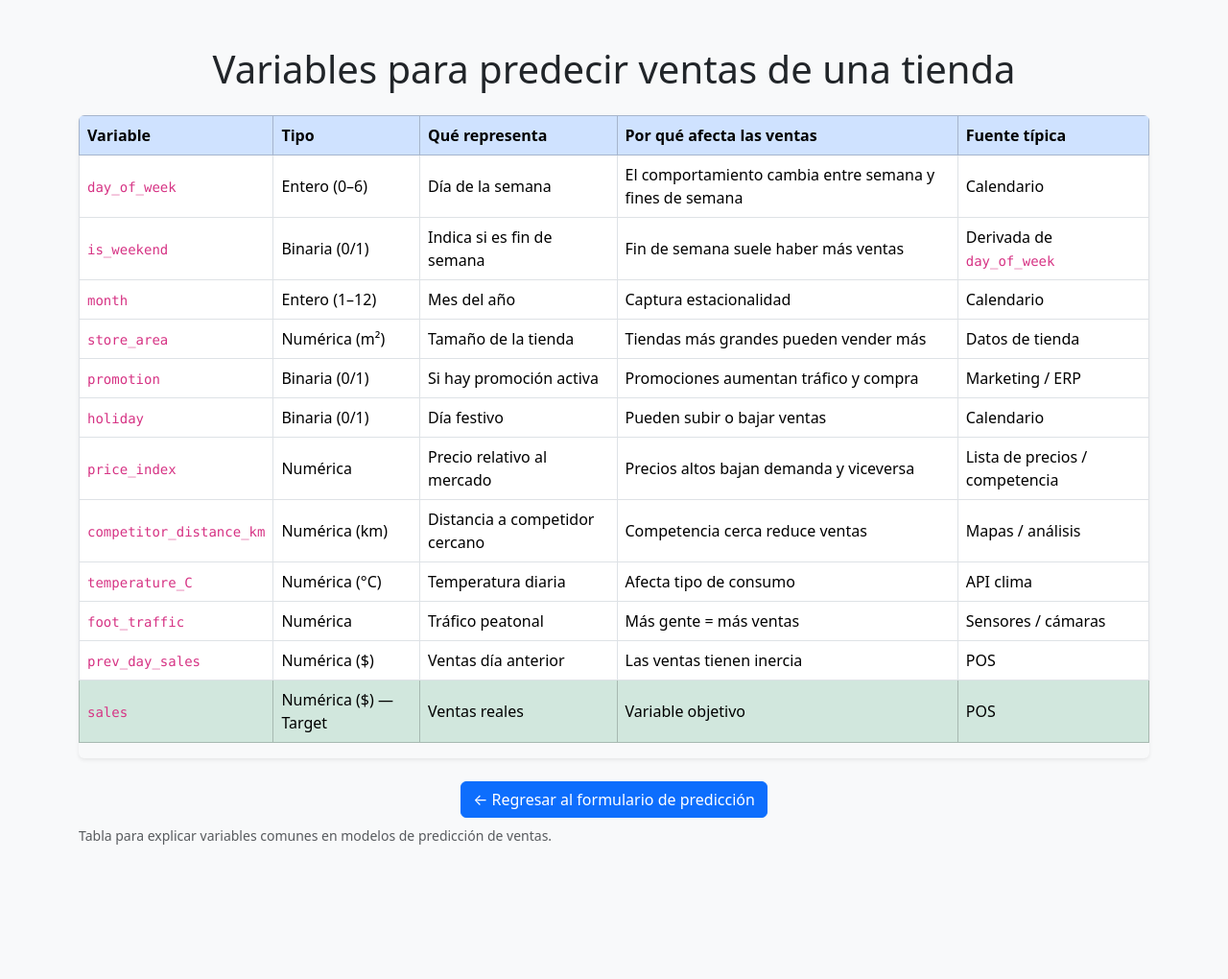
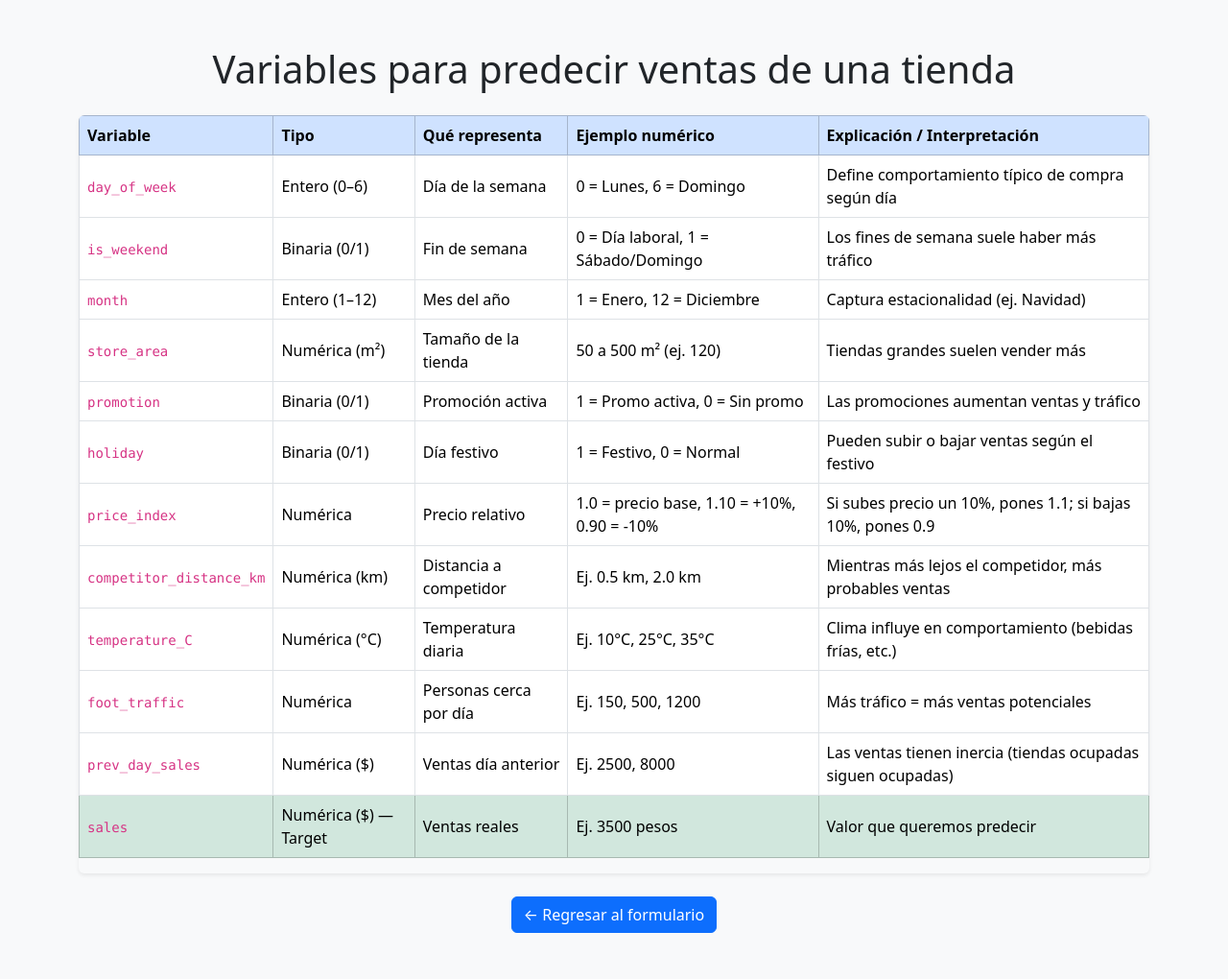
Before and after one commit to Josslyv/machinelearning_store_sales, a Flask app: page /variables in a window 1280 px wide. Shown: the whole page at 96% size. Before the commit the page ends 880 px from the top, so only its background shows below. Run offline with Flask 3, Linux system fonts and the light colour scheme; parts of the project's set-up code (start-up, migrations or seed data) failed here and were passed over.

Commit message:
Variable table guide updated

```diff
--- a/templates/variables.html
+++ b/templates/variables.html
@@ -4,17 +4,11 @@
   <meta charset="utf-8" />
   <meta name="viewport" content="width=device-width, initial-scale=1">
   <title>Variables — Predicción de Ventas</title>
-
-  <!-- Bootstrap CSS -->
-  <link
-    href="https://cdn.jsdelivr.net/npm/bootstrap@5.3.2/dist/css/bootstrap.min.css"
-    rel="stylesheet">
+  <link href="https://cdn.jsdelivr.net/npm/bootstrap@5.3.2/dist/css/bootstrap.min.css" rel="stylesheet">
 </head>
 <body class="bg-light">
-
 <div class="container py-5">
   <h1 class="mb-4 text-center">Variables para predecir ventas de una tienda</h1>
-
   <div class="table-responsive shadow-sm rounded">
     <table class="table table-hover table-bordered align-middle">
       <thead class="table-primary text-dark">
@@ -22,8 +16,8 @@
           <th>Variable</th>
           <th>Tipo</th>
           <th>Qué representa</th>
-          <th>Por qué afecta las ventas</th>
-          <th>Fuente típica</th>
+          <th>Ejemplo numérico</th>
+          <th>Explicación / Interpretación</th>
         </tr>
       </thead>
       <tbody>
@@ -31,99 +25,92 @@
           <td><code>day_of_week</code></td>
           <td>Entero (0–6)</td>
           <td>Día de la semana</td>
-          <td>El comportamiento cambia entre semana y fines de semana</td>
-          <td>Calendario</td>
+          <td>0 = Lunes, 6 = Domingo</td>
+          <td>Define comportamiento típico de compra según día</td>
         </tr>
         <tr>
           <td><code>is_weekend</code></td>
           <td>Binaria (0/1)</td>
-          <td>Indica si es fin de semana</td>
-          <td>Fin de semana suele haber más ventas</td>
-          <td>Derivada de <code>day_of_week</code></td>
+          <td>Fin de semana</td>
+          <td>0 = Día laboral, 1 = Sábado/Domingo</td>
+          <td>Los fines de semana suele haber más tráfico</td>
         </tr>
         <tr>
           <td><code>month</code></td>
           <td>Entero (1–12)</td>
           <td>Mes del año</td>
-          <td>Captura estacionalidad</td>
-          <td>Calendario</td>
+          <td>1 = Enero, 12 = Diciembre</td>
+          <td>Captura estacionalidad (ej. Navidad)</td>
         </tr>
         <tr>
           <td><code>store_area</code></td>
           <td>Numérica (m²)</td>
           <td>Tamaño de la tienda</td>
-          <td>Tiendas más grandes pueden vender más</td>
-          <td>Datos de tienda</td>
+          <td>50 a 500 m² (ej. 120)</td>
+          <td>Tiendas grandes suelen vender más</td>
         </tr>
         <tr>
           <td><code>promotion</code></td>
           <td>Binaria (0/1)</td>
-          <td>Si hay promoción activa</td>
-          <td>Promociones aumentan tráfico y compra</td>
-          <td>Marketing / ERP</td>
+          <td>Promoción activa</td>
+          <td>1 = Promo activa, 0 = Sin promo</td>
+          <td>Las promociones aumentan ventas y tráfico</td>
         </tr>
         <tr>
           <td><code>holiday</code></td>
           <td>Binaria (0/1)</td>
           <td>Día festivo</td>
-          <td>Pueden subir o bajar ventas</td>
-          <td>Calendario</td>
+          <td>1 = Festivo, 0 = Normal</td>
+          <td>Pueden subir o bajar ventas según el festivo</td>
         </tr>
         <tr>
           <td><code>price_index</code></td>
           <td>Numérica</td>
-          <td>Precio relativo al mercado</td>
-          <td>Precios altos bajan demanda y viceversa</td>
-          <td>Lista de precios / competencia</td>
+          <td>Precio relativo</td>
+          <td>1.0 = precio base, 1.10 = +10%, 0.90 = -10%</td>
+          <td>Si subes precio un 10%, pones 1.1; si bajas 10%, pones 0.9</td>
         </tr>
         <tr>
           <td><code>competitor_distance_km</code></td>
           <td>Numérica (km)</td>
-          <td>Distancia a competidor cercano</td>
-          <td>Competencia cerca reduce ventas</td>
-          <td>Mapas / análisis</td>
+          <td>Distancia a competidor</td>
+          <td>Ej. 0.5 km, 2.0 km</td>
+          <td>Mientras más lejos el competidor, más probables ventas</td>
         </tr>
         <tr>
           <td><code>temperature_C</code></td>
           <td>Numérica (°C)</td>
           <td>Temperatura diaria</td>
-          <td>Afecta tipo de consumo</td>
-          <td>API clima</td>
+          <td>Ej. 10°C, 25°C, 35°C</td>
+          <td>Clima influye en comportamiento (bebidas frías, etc.)</td>
         </tr>
         <tr>
           <td><code>foot_traffic</code></td>
           <td>Numérica</td>
-          <td>Tráfico peatonal</td>
-          <td>Más gente = más ventas</td>
-          <td>Sensores / cámaras</td>
+          <td>Personas cerca por día</td>
+          <td>Ej. 150, 500, 1200</td>
+          <td>Más tráfico = más ventas potenciales</td>
         </tr>
         <tr>
           <td><code>prev_day_sales</code></td>
           <td>Numérica ($)</td>
           <td>Ventas día anterior</td>
-          <td>Las ventas tienen inercia</td>
-          <td>POS</td>
+          <td>Ej. 2500, 8000</td>
+          <td>Las ventas tienen inercia (tiendas ocupadas siguen ocupadas)</td>
         </tr>
         <tr class="table-success">
           <td><code>sales</code></td>
           <td>Numérica ($) — Target</td>
           <td>Ventas reales</td>
-          <td>Variable objetivo</td>
-          <td>POS</td>
+          <td>Ej. 3500 pesos</td>
+          <td>Valor que queremos predecir</td>
         </tr>
       </tbody>
     </table>
   </div>
-
   <div class="text-center mt-4">
-  <a href="{{ url_for('index') }}" class="btn btn-primary">
-    ← Regresar al formulario de predicción
-  </a>
+    <a href="{{ url_for('index') }}" class="btn btn-primary">← Regresar al formulario</a>
+  </div>
 </div>
-
-
-  <p class="text-muted small mt-2">Tabla para explicar variables comunes en modelos de predicción de ventas.</p>
-</div>
-
 </body>
 </html>
```
